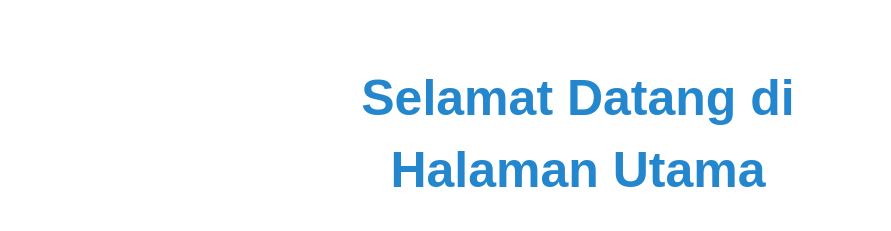
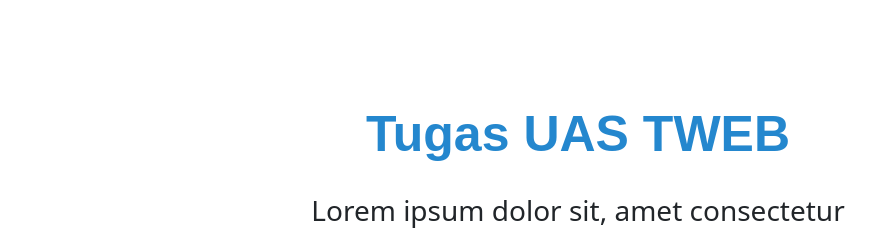
Before and after one commit to habibihasiuban/ilham.87, a Vue app: page / in a window 1280 px wide. Shown: the part 388-619 px from the top of the page, without its empty margins (62-953 px from the left). Built offline with nearby package versions, Linux system fonts and the light colour scheme.

Commit message:
Update HomeView.vue

```diff
--- a/src/views/HomeView.vue
+++ b/src/views/HomeView.vue
@@ -6,7 +6,7 @@
         <div class="container position-relative">
             <div class="row justify-content-center">
                 <div class="col-xl-7 col-lg-9 text-center mb-5">
-                    <h1><b>Selamat Datang di Halaman Utama</b></h1><br><h3>Lorem ipsum dolor sit, amet consectetur adipisicing elit. Similique quod alias rem distinctio maiores, labore dolor perspiciatis architecto illum optio necessitatibus ipsam reprehenderit laborum nostrum iusto! Non molestias itaque inventore?</h3>
+                    <h1><b>Tugas UAS TWEB</b></h1><br><h3>Lorem ipsum dolor sit, amet consectetur adipisicing elit. Similique quod alias rem distinctio maiores, labore dolor perspiciatis architecto illum optio necessitatibus ipsam reprehenderit laborum nostrum iusto! Non molestias itaque inventore?</h3>
                 </div>
             </div>
             <div class="text-center">
```
